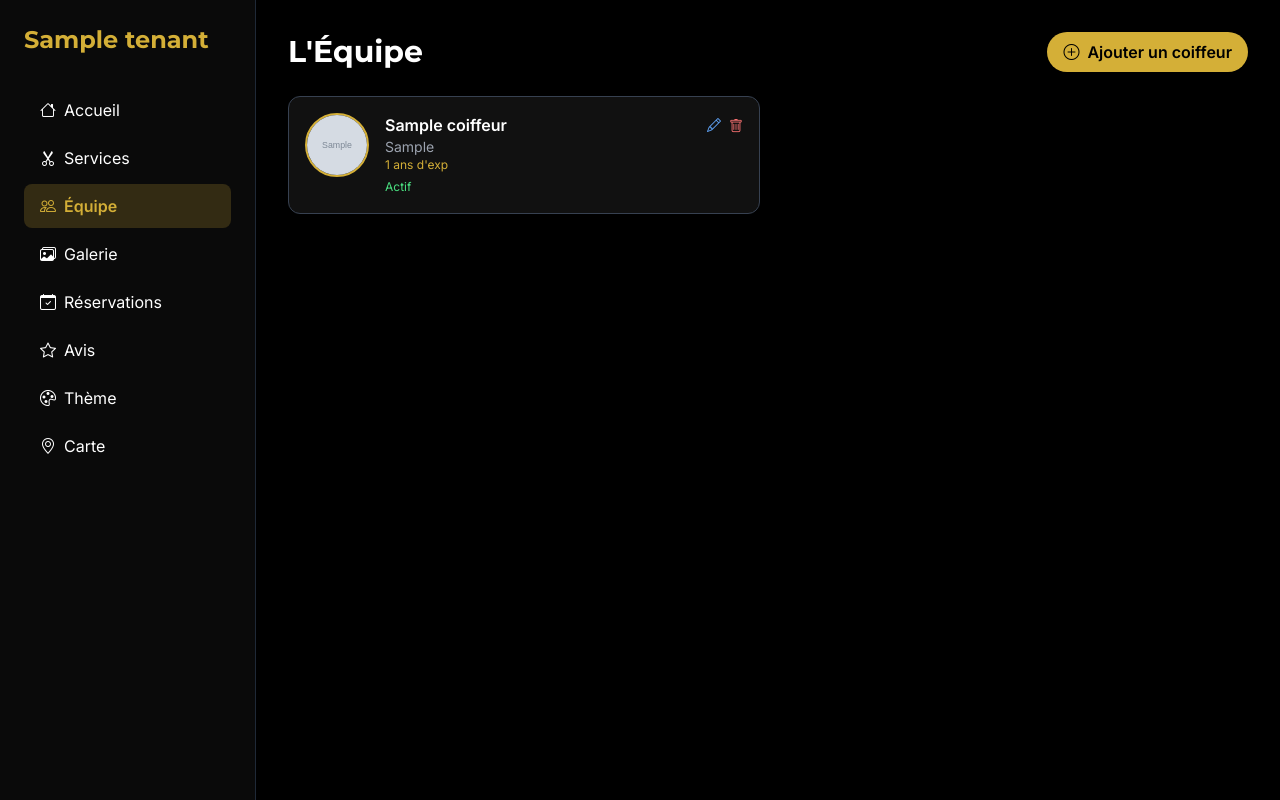
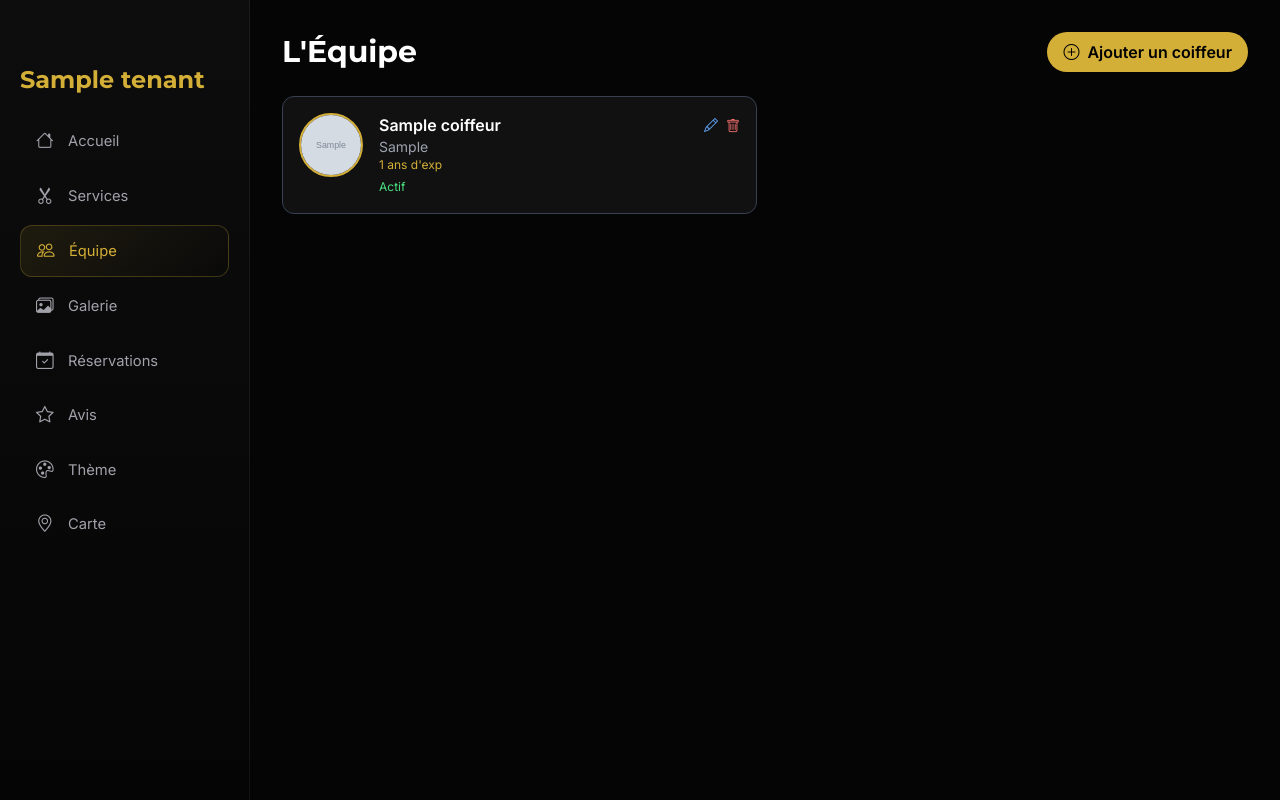
Before and after one commit to vainqueur05/Slik_app, a Flask app: template templates/salon/admin_coiffeurs.html in a window 1280 px wide. Run offline with Flask 3, Linux system fonts and the light colour scheme; the template is opened without the code that fills it: values that come from a table or form of the project are taken from there, others are empty; tables that the repository leaves empty hold one stand-in row (values such as "Sample post"); grey boxes marked "Sample" are stand-in pictures; parts of the project's set-up code (start-up, migrations or seed data) failed here and were passed over; some libraries are stand-ins or nearby versions.

Commit message:
Enhance mobile sidebar and layout styles
Refactor sidebar and main content layout for better mobile support and styling.

```diff
--- a/templates/salon/admin_coiffeurs.html
+++ b/templates/salon/admin_coiffeurs.html
@@ -9,30 +9,98 @@
     <link href="https://fonts.googleapis.com/css2?family=Montserrat:wght@700&family=Inter:wght@400;600&display=swap" rel="stylesheet">
     <script src="https://unpkg.com/htmx.org@1.9.11"></script>
     <style>
-        body { font-family: 'Inter', sans-serif; }
+        :root {
+            --gold: #D4AF37;
+            --bg-card: #0d0d0d;
+            --border: rgba(255,255,255,0.06);
+        }
+        body { font-family: 'Inter', sans-serif; background: #050505; color: white; }
         h1, h2 { font-family: 'Montserrat', sans-serif; }
         @keyframes fadeUp { from { opacity: 0; transform: translateY(20px); } to { opacity: 1; transform: translateY(0); } }
         .animate-fade-up { animation: fadeUp 0.6s ease-out; }
         .sticky-bottom { position: sticky; bottom: 0; background: #111; padding-top: 10px; margin-top: 10px; }
+
+        /* ----- SIDEBAR (identique console admin) ----- */
+        .sidebar {
+            background: linear-gradient(180deg, var(--bg-card), #050505);
+            border-right: 1px solid var(--border);
+            width: 250px;
+            flex-shrink: 0;
+        }
+        .nav-link {
+            display: flex; align-items: center; gap: 12px;
+            padding: 12px 16px; border-radius: 12px;
+            color: #a1a1aa; font-weight: 500; transition: all 0.3s; font-size: 0.92rem;
+        }
+        .nav-link:hover { background: rgba(255,255,255,0.04); color: white; transform: translateX(2px); }
+        .nav-link.active {
+            background: linear-gradient(135deg, rgba(212,175,55,0.1), transparent);
+            color: var(--gold); border: 1px solid rgba(212,175,55,0.25);
+        }
+        .nav-link i { font-size: 1.1rem; width: 20px; }
+
+        .menu-toggle {
+            display: none;
+            width: 42px; height: 42px;
+            background: var(--bg-card); border: 1px solid var(--border);
+            border-radius: 12px; color: white;
+            align-items: center; justify-content: center;
+            position: fixed; top: 16px; left: 16px; z-index: 101; cursor: pointer;
+        }
+        .menu-toggle i { font-size: 1.5rem; color: var(--gold); }
+        .sidebar-overlay {
+            position: fixed; inset: 0; background: rgba(0,0,0,0.7);
+            z-index: 99; opacity: 0; pointer-events: none; transition: opacity 0.3s;
+        }
+        .sidebar-overlay.active { opacity: 1; pointer-events: auto; }
+        .close-sidebar {
+            display: none; position: absolute; top: 16px; right: 16px;
+            color: white; font-size: 1.5rem; cursor: pointer; z-index: 102;
+        }
+
+        @media (max-width: 768px) {
+            .sidebar { position: fixed; left: -250px; top: 0; bottom: 0; z-index: 100; transition: left 0.3s ease; }
+            .sidebar.open { left: 0; }
+            .menu-toggle { display: flex !important; }
+            .close-sidebar { display: block; }
+        }
     </style>
 </head>
-<body class="bg-black text-white flex min-h-screen">
+<body class="flex min-h-screen relative">
 
-    <aside class="w-64 bg-[#0a0a0a] border-r border-gray-800 p-6 flex-shrink-0">
-        <h2 class="text-2xl font-bold text-[#D4AF37] mb-8">{{ tenant.nom }}</h2>
-        <nav class="space-y-1">
-            <a href="/salon/{{ tenant.slug }}/admin" class="flex items-center gap-2 py-2.5 px-4 rounded-lg hover:bg-gray-800 transition"><i class="bi bi-house"></i> Accueil</a>
-            <a href="/salon/{{ tenant.slug }}/admin/services" class="flex items-center gap-2 py-2.5 px-4 rounded-lg hover:bg-gray-800 transition"><i class="bi bi-scissors"></i> Services</a>
-            <a href="/salon/{{ tenant.slug }}/admin/coiffeurs" class="flex items-center gap-2 py-2.5 px-4 rounded-lg bg-[#D4AF37] bg-opacity-20 text-[#D4AF37] font-semibold"><i class="bi bi-people"></i> Équipe</a>
-            <a href="/salon/{{ tenant.slug }}/admin/galerie" class="flex items-center gap-2 py-2.5 px-4 rounded-lg hover:bg-gray-800 transition"><i class="bi bi-images"></i> Galerie</a>
-            <a href="/salon/{{ tenant.slug }}/admin/bookings" class="flex items-center gap-2 py-2.5 px-4 rounded-lg hover:bg-gray-800 transition"><i class="bi bi-calendar-check"></i> Réservations</a>
-            <a href="/salon/{{ tenant.slug }}/admin/temoignages" class="flex items-center gap-2 py-2.5 px-4 rounded-lg hover:bg-gray-800 transition"><i class="bi bi-star"></i> Avis</a>
-            <a href="/salon/{{ tenant.slug }}/admin/theme" class="flex items-center gap-2 py-2.5 px-4 rounded-lg hover:bg-gray-800 transition"><i class="bi bi-palette"></i> Thème</a>
-            <a href="/salon/{{ tenant.slug }}/admin/map" class="flex items-center gap-2 py-2.5 px-4 rounded-lg hover:bg-gray-800 transition"><i class="bi bi-geo-alt"></i> Carte</a>
+    <!-- ========== SIDEBAR ========== -->
+    <aside class="sidebar" id="sidebar">
+        <!-- Bouton fermeture mobile -->
+        <div class="close-sidebar" id="close-sidebar-btn" onclick="closeSidebar()">
+            <i class="bi bi-x-lg"></i>
+        </div>
+
+        <div class="px-5 pt-16 pb-5">
+            <h2 class="text-2xl font-bold text-[#D4AF37]">{{ tenant.nom }}</h2>
+        </div>
+
+        <nav class="space-y-1 px-5">
+            <a href="/salon/{{ tenant.slug }}/admin" class="nav-link"><i class="bi bi-house"></i> Accueil</a>
+            <a href="/salon/{{ tenant.slug }}/admin/services" class="nav-link"><i class="bi bi-scissors"></i> Services</a>
+            <a href="/salon/{{ tenant.slug }}/admin/coiffeurs" class="nav-link active"><i class="bi bi-people"></i> Équipe</a>
+            <a href="/salon/{{ tenant.slug }}/admin/galerie" class="nav-link"><i class="bi bi-images"></i> Galerie</a>
+            <a href="/salon/{{ tenant.slug }}/admin/bookings" class="nav-link"><i class="bi bi-calendar-check"></i> Réservations</a>
+            <a href="/salon/{{ tenant.slug }}/admin/temoignages" class="nav-link"><i class="bi bi-star"></i> Avis</a>
+            <a href="/salon/{{ tenant.slug }}/admin/theme" class="nav-link"><i class="bi bi-palette"></i> Thème</a>
+            <a href="/salon/{{ tenant.slug }}/admin/map" class="nav-link"><i class="bi bi-geo-alt"></i> Carte</a>
         </nav>
     </aside>
 
-    <main class="flex-1 p-8 animate-fade-up">
+    <!-- Overlay mobile -->
+    <div id="sidebar-overlay" class="sidebar-overlay" onclick="closeSidebar()"></div>
+
+    <!-- Bouton hamburger mobile -->
+    <button class="menu-toggle" id="menu-toggle-btn" onclick="openSidebar()">
+        <i class="bi bi-list"></i>
+    </button>
+
+    <!-- ========== MAIN CONTENT ========== -->
+    <main class="flex-1 p-6 lg:p-8 animate-fade-up">
         <div class="flex justify-between items-center mb-6">
             <h1 class="text-3xl font-bold">L'Équipe</h1>
             <button onclick="document.getElementById('coiffeur-modal').classList.remove('hidden'); resetCoiffeurForm()"
@@ -113,8 +181,27 @@
         </div>
     </main>
 
+    <!-- Scripts -->
     <script src="/static/js/slik-upload.js"></script>
     <script>
+        // ===== Gestion sidebar mobile =====
+        const sidebar = document.getElementById('sidebar');
+        const overlay = document.getElementById('sidebar-overlay');
+        function openSidebar() {
+            sidebar.classList.add('open');
+            overlay.classList.add('active');
+        }
+        function closeSidebar() {
+            sidebar.classList.remove('open');
+            overlay.classList.remove('active');
+        }
+        document.querySelectorAll('.sidebar .nav-link').forEach(link => {
+            link.addEventListener('click', function() {
+                if (window.innerWidth <= 768) closeSidebar();
+            });
+        });
+
+        // ===== Gestion des coiffeurs =====
         let coiffeurWidgetInitialized = false;
         function initCoiffeurUpload() {
             if (!coiffeurWidgetInitialized) {
```
